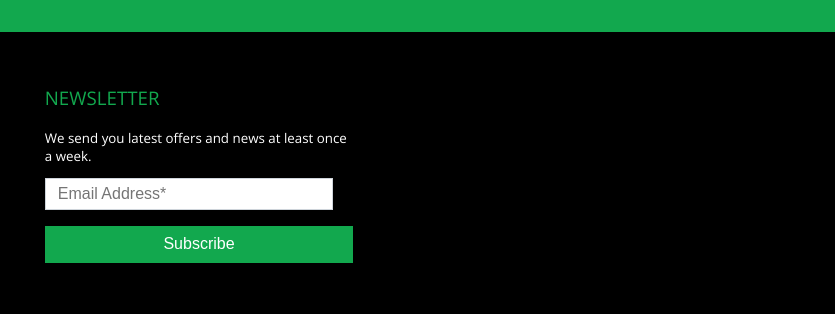
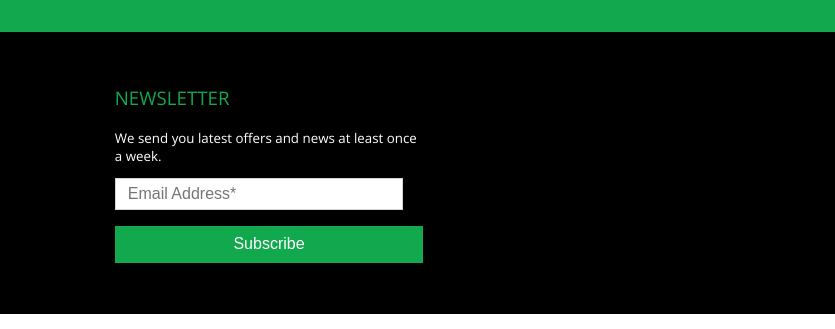
Before and after one commit to AditiPatil10/Web_design, a plain HTML site: page index.html in a window 1280 px wide. Shown: the part 1278-1607 px from the top of the page, 445-1280 px from the left. Drawn offline with nearby package versions, Linux system fonts and the light colour scheme; a web font is replaced by a local one.

Commit message:
Update styles.css

```diff
--- a/styles.css
+++ b/styles.css
@@ -334,7 +334,7 @@ h3 {
 }
 
 #newsletter{
-	float: right;
+	margin-left: 70px;
 	right: 10%;
 }
 
```
